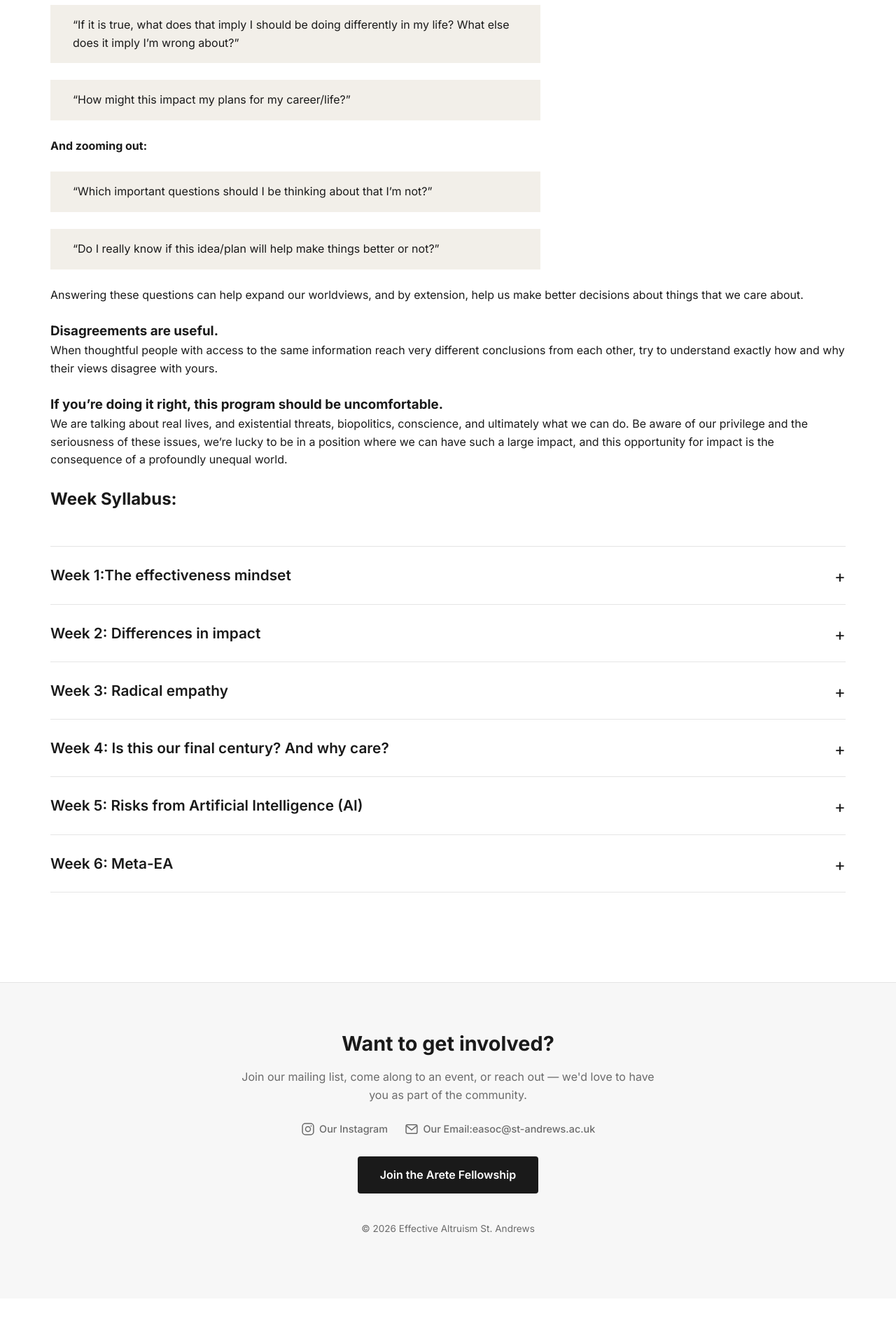
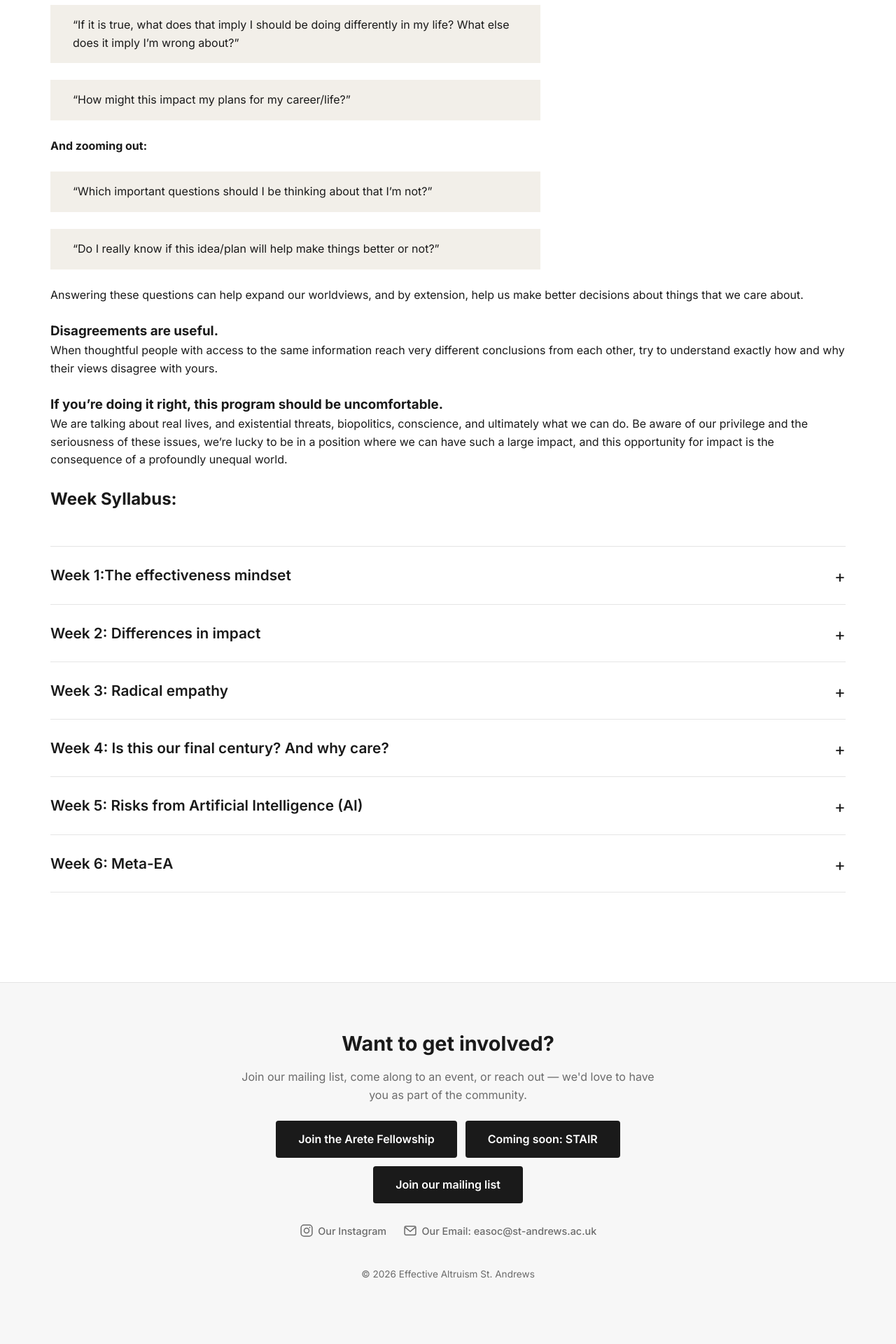
Before and after one commit to acro-cmd/eastandrewswebsite, a Jekyll site: the page built from pages/arete.html, in a window 1280 px wide. Shown: the part 917-2837 px from the top of the page at 70% size. Built offline with Jekyll 4.4.1, drawn with Linux system fonts in a browser that asks for light colours; before the commit the page ends 2772 px from its top, so only the background shows below that.

Commit message:
added new links and footer, added event to events page

```diff
--- a/_includes/footer.html
+++ b/_includes/footer.html
@@ -4,16 +4,29 @@
   "invite people to participate" section — edit the text
   and button below to change what it says or where it links.
 -->
-
-</footer>
-
-<footer class="site-footer">
+  <footer class="site-footer">
   <div class="footer-inner">
     <h2 class="footer-heading">Want to get involved?</h2>
     <p class="footer-text">
       Join our mailing list, come along to an event, or reach out —
       we'd love to have you as part of the community.
     </p>
+
+    <!-- ============================================================
+         Three CTA buttons side by side. Edit each href below:
+         Arete Fellowship form, STAIR sign-up, and your mailing list
+         sign-up form (e.g. a Google Form, Mailchimp page, Airtable
+         form — whatever URL your provider gives you).
+         ============================================================ -->
+    <div class="footer-buttons">
+      <a class="footer-button" href="https://airtable.com/appgrunhNywu1Cd8p/pagqhExTaDzWeIWAI/form" target="_blank" rel="noopener noreferrer">Join the Arete Fellowship</a>
+      <!-- EDIT THIS: replace with your STAIR sign-up form URL -->
+
+       <a class="footer-button" href="{{ '/pages/stair.html' | relative_url }}">Coming soon: STAIR</a>
+
+
+      <a class="footer-button footer-button--secondary" href="https://airtable.com/appgrunhNywu1Cd8p/pagy5RVShCcCGf2wy/form" target="_blank" rel="noopener noreferrer">Join our mailing list</a>
+    </div>
 
     <div class="footer-links">
       <!-- EDIT THIS: replace with your Instagram profile URL -->
@@ -32,12 +45,9 @@
           <rect x="2.5" y="4.5" width="19" height="15" rx="2.5"/>
           <path d="M3.5 6.5l8.5 7 8.5-7"/>
         </svg>
-        <span>Our Email:easoc@st-andrews.ac.uk </span>
+        <span>Our Email: easoc@st-andrews.ac.uk</span>
       </a>
     </div>
-
-    <!-- EDIT THIS: replace with your Form URL -->
-    <a class="footer-button" href="https://airtable.com/appgrunhNywu1Cd8p/shr9iZscn7El8g4S8" target="_blank" rel="noopener noreferrer">Join the Arete Fellowship</a>
 
     <p class="footer-meta">
       &copy; {{ 'now' | date: "%Y" }} Effective Altruism St. Andrews
--- a/assets/css/style.css
+++ b/assets/css/style.css
@@ -533,3 +533,11 @@ img {
 .footer-link svg {
   flex-shrink: 0;
 }
+/* ---- Footer CTA buttons side by side ---- */
+.footer-buttons {
+  display: flex;
+  justify-content: center;
+  flex-wrap: wrap;
+  gap: 0.75rem;
+  margin-bottom: 1.75rem;
+}
```
Also changed, not shown: _data/events.yml (+6 -4 lines), pages/arete.html (+5 -5 lines), 5 other files.
